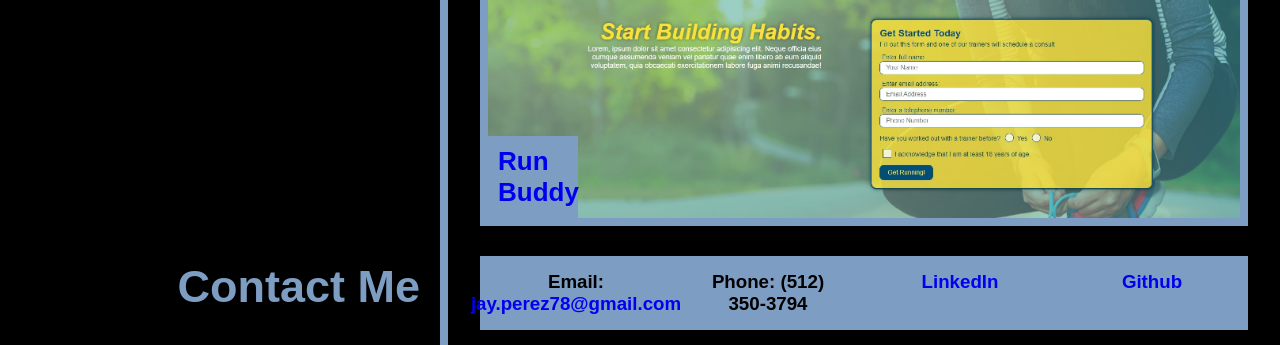
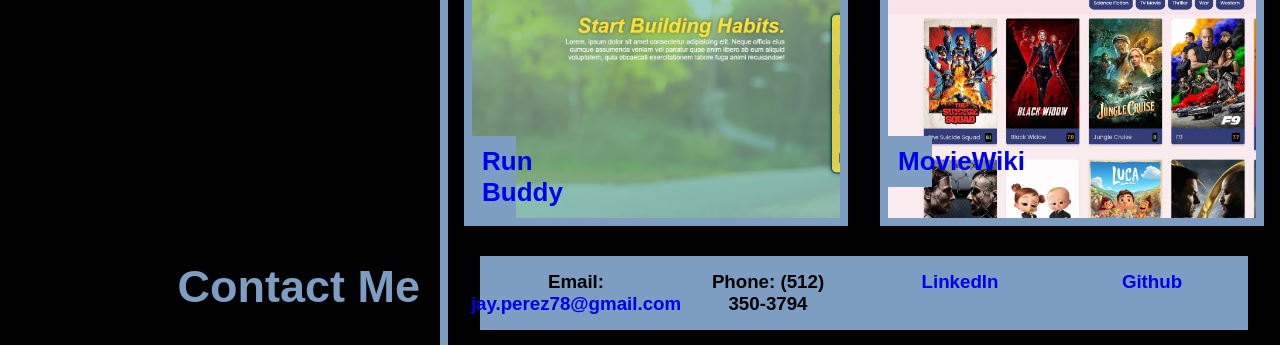
Before and after one commit to JJP512/Portfolio, a plain HTML site: page index.html in a window 1280 px wide. Shown: the part 604-949 px from the top of the page. Drawn offline with Linux system fonts and the light colour scheme.

Commit message:
updated works section

```diff
--- a/assets/css/style.css
+++ b/assets/css/style.css
@@ -122,7 +122,7 @@ header nav ul li a {
 }
 
 .work-tile-1 {
-    width: 60%;
+    width: 30%;
     margin: 15px auto;
     background-image: url("../images/run-buddy-tile-photo.jpg");
     padding-top: 200px;
@@ -145,7 +145,29 @@ header nav ul li a {
     text-decoration: none;
 }
 
+.work-tile-2 {
+    width: 30%;
+    margin: 15px auto;
+    background-image: url("../images/moviewiki.jpg");
+    padding-top: 200px;
+    background-size: cover;
+    border: 8px solid;
+    border-color: var(--grey-blue);
 
+}
+
+.work-tile-2 h3 {
+    text-align: left;
+    width: 12%;
+    padding: 10px;
+    background-color: var(--grey-blue);
+    font-size: 26px;
+    color: var(--black);
+}
+
+.work-tile-2 a {
+    text-decoration: none;
+}
 /* Contact Me section styling */
 .contact {
     width: 100%;
--- a/index.html
+++ b/index.html
@@ -65,6 +65,10 @@
         <div class="work-tile-1">
             <h3><a href="https://jjp512.github.io/run-buddy/">Run Buddy</a></h3>
         </div>
+
+        <div class="work-tile-2">
+            <h3><a href="https://abjj1999.github.io/MovieWiki/">MovieWiki</a></h3>
+        </div>
     </section>
     <!-- Contact Section -->
     <section id="contact-me" class="contact">
```
Also changed, not shown: assets/images/moviewiki.jpg (added).
